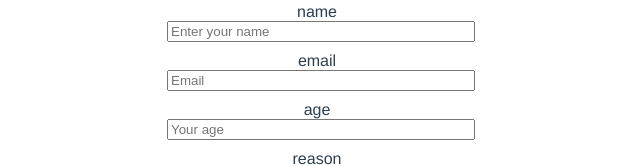
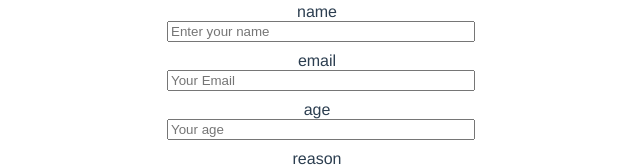
Before and after one commit to ToxiKejtor/chillstep, a Vue app: page / in a window 1280 px wide. Shown: the part 397-563 px from the top of the page, without its empty margins (323-963 px from the left). Built offline with nearby package versions, Linux system fonts and the light colour scheme.

Commit message:
reduce unnecessary attributes and move them directly from parent

```diff
--- a/src/components/ContactForm.vue
+++ b/src/components/ContactForm.vue
@@ -26,8 +26,7 @@
           :class="{ 'c-contact-form--loading': loading }"
           @submit.prevent="submitForm"
         >
-          <ContactFormInput
-            id="c-contact-form-input--name"
+          <FormInput
             v-model.trim="form.name"
             name="name"
             :placeholder="placeholders.name"
@@ -35,23 +34,21 @@
             :required="true"
           />
 
-          <ContactFormInput
-            id="c-contact-form-input--email"
+          <FormInput
             v-model.trim="form.email"
             name="email"
             :placeholder="placeholders.email"
             type="email"
             :required="true"
           />
-          <ContactFormInput
-            id="c-contact-form-input--age"
+          <FormInput
             v-model.trim="form.age"
             name="age"
             :placeholder="placeholders.age"
             type="number"
             :required="true"
           />
-          <ContactFormSelect
+          <FormSelect
             id="c-contact-form-select--age"
             v-model="form.reason"
             name="reason"
@@ -67,16 +64,16 @@
 
 <script>
 import ContactFormLoader from "./ContactFormLoader.vue";
-import ContactFormInput from "./ContactFormInput.vue";
-import ContactFormSelect from "./ContactFormSelect.vue";
+import FormInput from "./FormInput.vue";
+import FormSelect from "./FormSelect.vue";
 
 const sleep = m => new Promise(r => setTimeout(r, m));
 
 export default {
   components: {
     ContactFormLoader,
-    ContactFormInput,
-    ContactFormSelect
+    FormInput,
+    FormSelect
   },
 
   props: {
@@ -109,7 +106,7 @@ export default {
     placeholders: () => ({
       name: "Enter your name",
       age: "Your age",
-      email: "Email",
+      email: "Your Email",
       reason: "What you're interested in"
     }),
 
--- a/src/components/ContactFormInput.vue
+++ b/src/components/FormInput.vue
@@ -3,23 +3,22 @@
     <label :for="id">{{ name }}</label>
     <input
       :id="id"
+      v-bind="$attrs"
       :type="type"
       :name="name"
-      :placeholder="placeholder"
-      :required="required"
       :value="value"
       class="c-contact-form-input"
-      @change="updateValue($event.target.value)"
+      @change="updateValue"
     />
   </div>
 </template>
 
 <script>
 export default {
+  inheritAttrs: false,
   props: {
     value: {
-      type: String,
-      Number,
+      type: [String, Number],
       default: ""
     },
     type: {
@@ -29,28 +28,19 @@ export default {
     name: {
       type: String,
       required: true
-    },
-    placeholder: {
-      type: String,
-      required: true
-    },
-    required: {
-      type: Boolean,
-      required: true
-    },
-    id: {
-      type: String,
-      required: true
     }
   },
   data() {
     return {
-      input: ""
+      id: this.getRandomId(1, Math.pow(10, 8))
     };
   },
   methods: {
-    updateValue(value) {
-      this.$emit("input", value);
+    updateValue(event) {
+      this.$emit("input", event.target.value);
+    },
+    getRandomId(min, max) {
+      return Math.floor(Math.random() * (max - min + 1)) + min;
     }
   }
 };
```
Also changed, not shown: src/components/FormSelect.vue (renamed from src/components/ContactFormSelect.vue).
